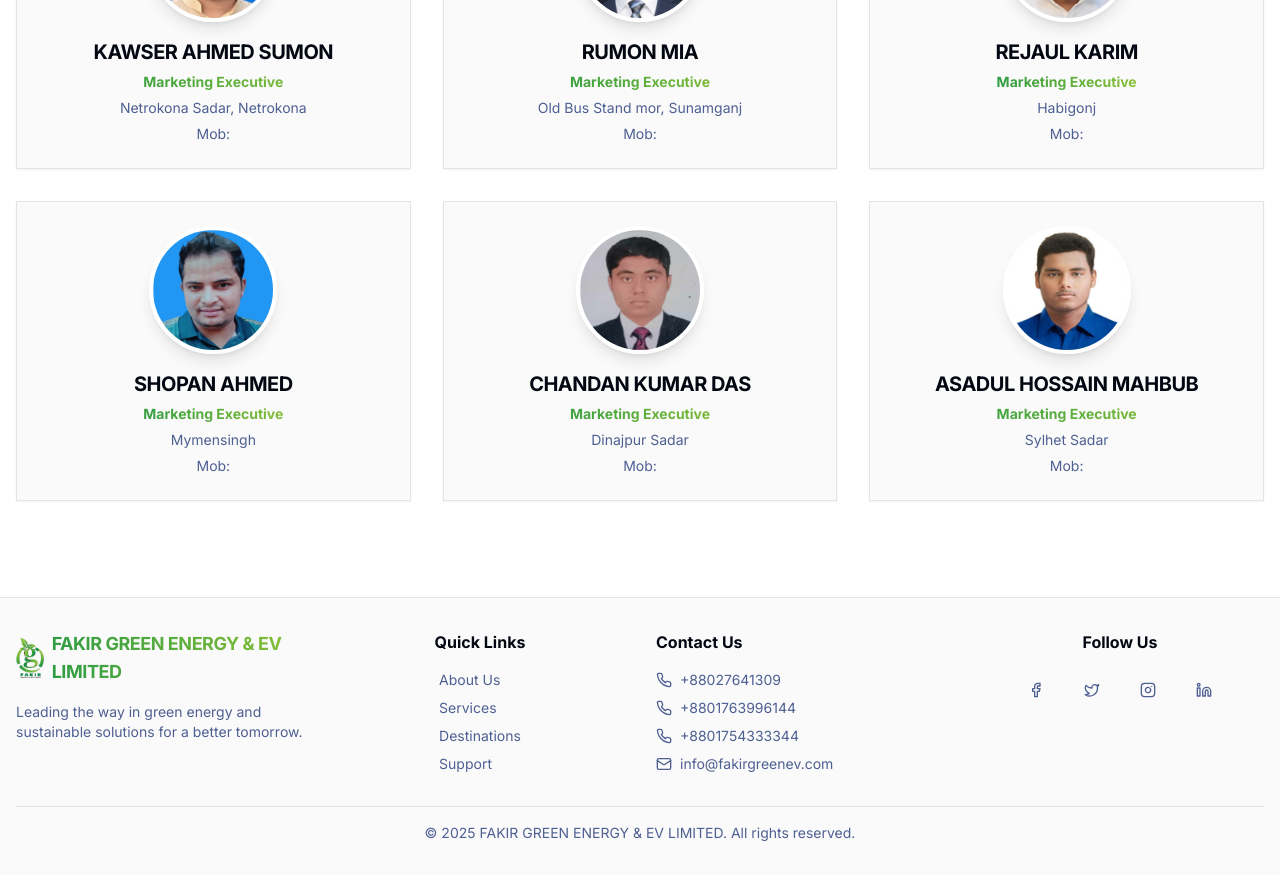
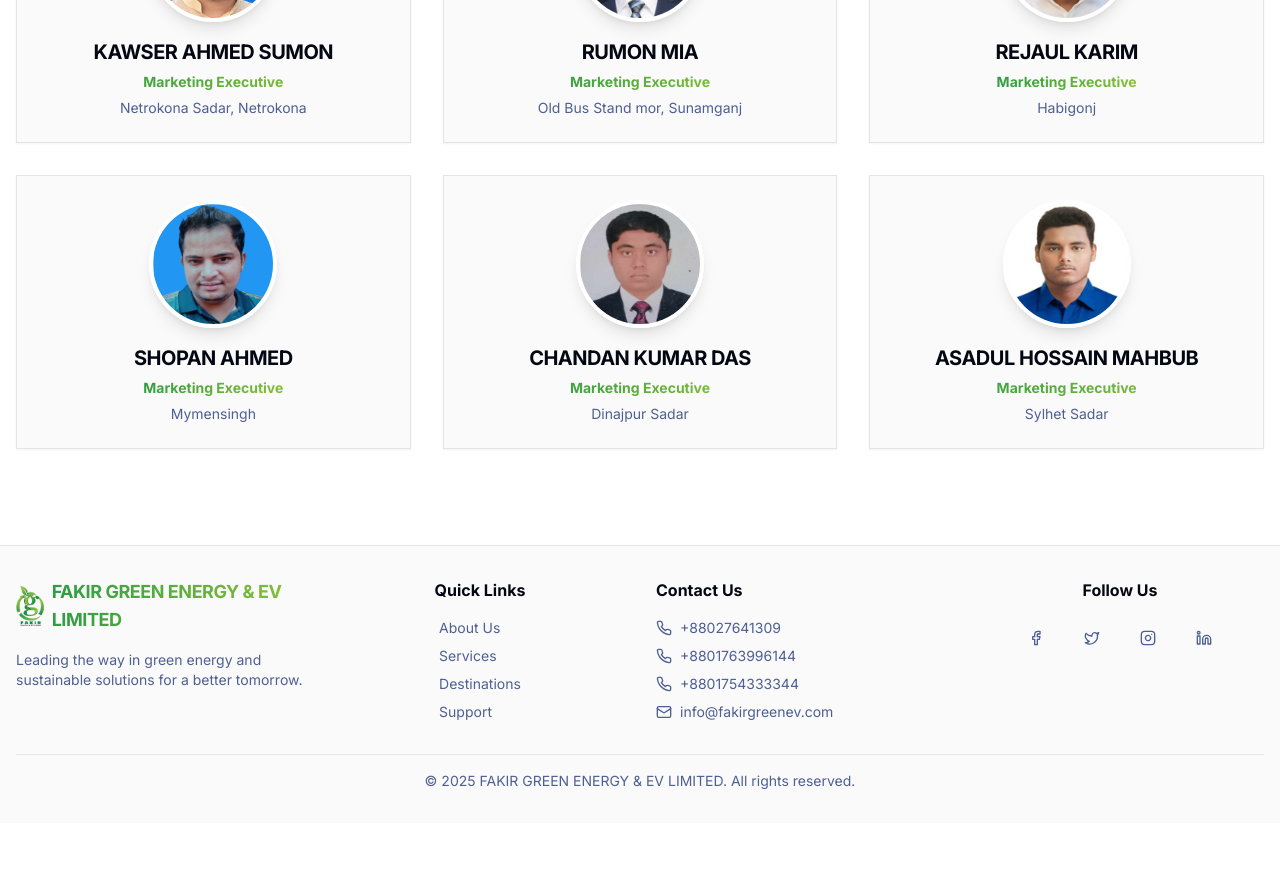
Before and after one commit to tanvir-go/Fakirgreenev, a Next.js app: page /our-team in a window 1280 px wide. Shown: the part 3660-4535 px from the top of the page. After the commit the page ends 4483 px from the top, so only its background shows below. Built offline with nearby package versions, Linux system fonts and the light colour scheme.

Commit message:
Update page.tsx

```diff
--- a/src/app/our-team/page.tsx
+++ b/src/app/our-team/page.tsx
@@ -232,7 +232,6 @@ export default function OurTeamPage() {
                           <CardTitle className="text-xl">{member.name}</CardTitle>
                           <CardDescription className="text-gradient font-semibold">{member.title}</CardDescription>
                           <CardDescription className="text-sm text-muted-foreground mt-1">{member.location}</CardDescription>
-                          <CardDescription className="text-sm text-muted-foreground">Mob: {member.mob}</CardDescription>
                         </CardHeader>
                     </Card>
                   </motion.div>
```
